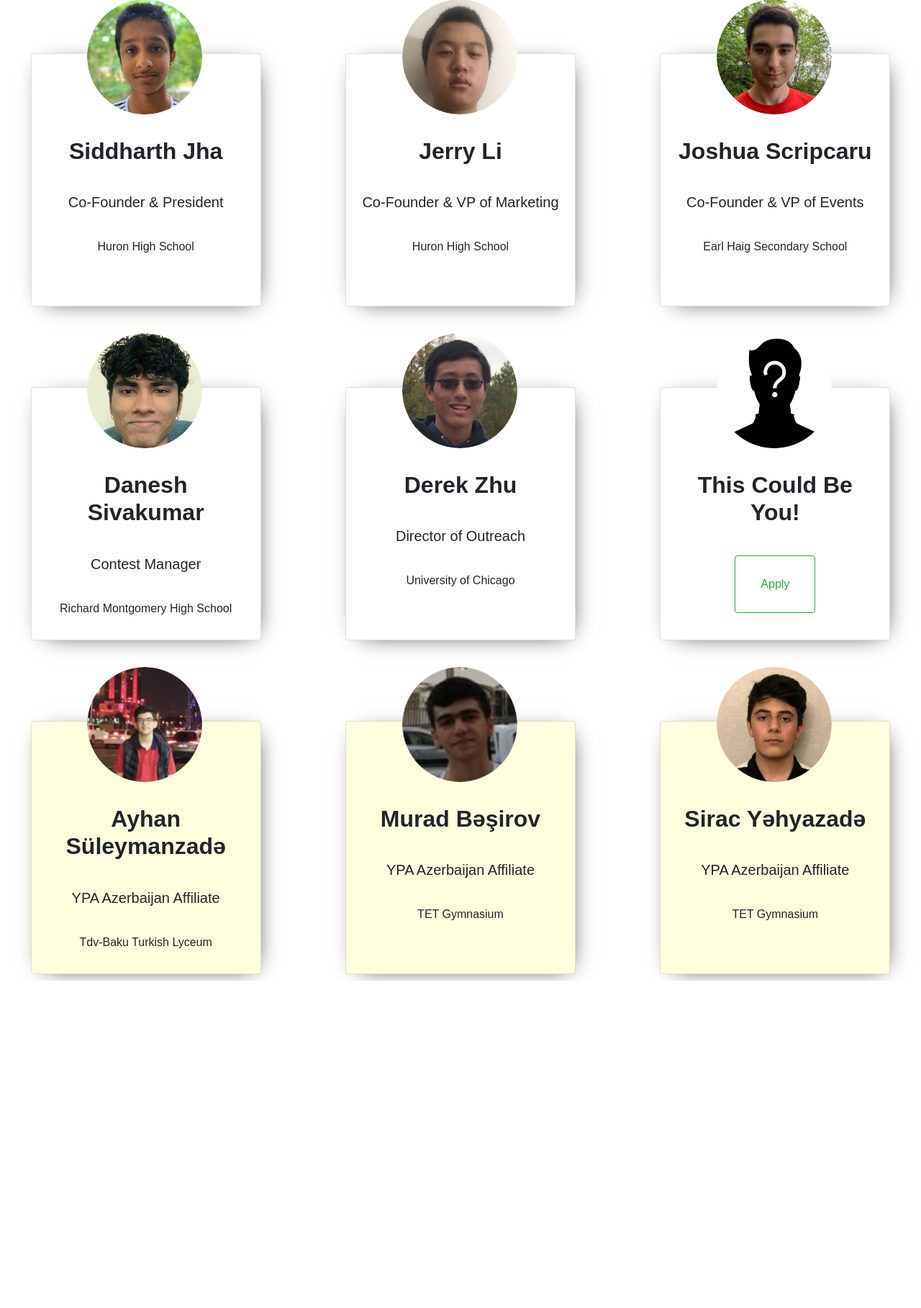
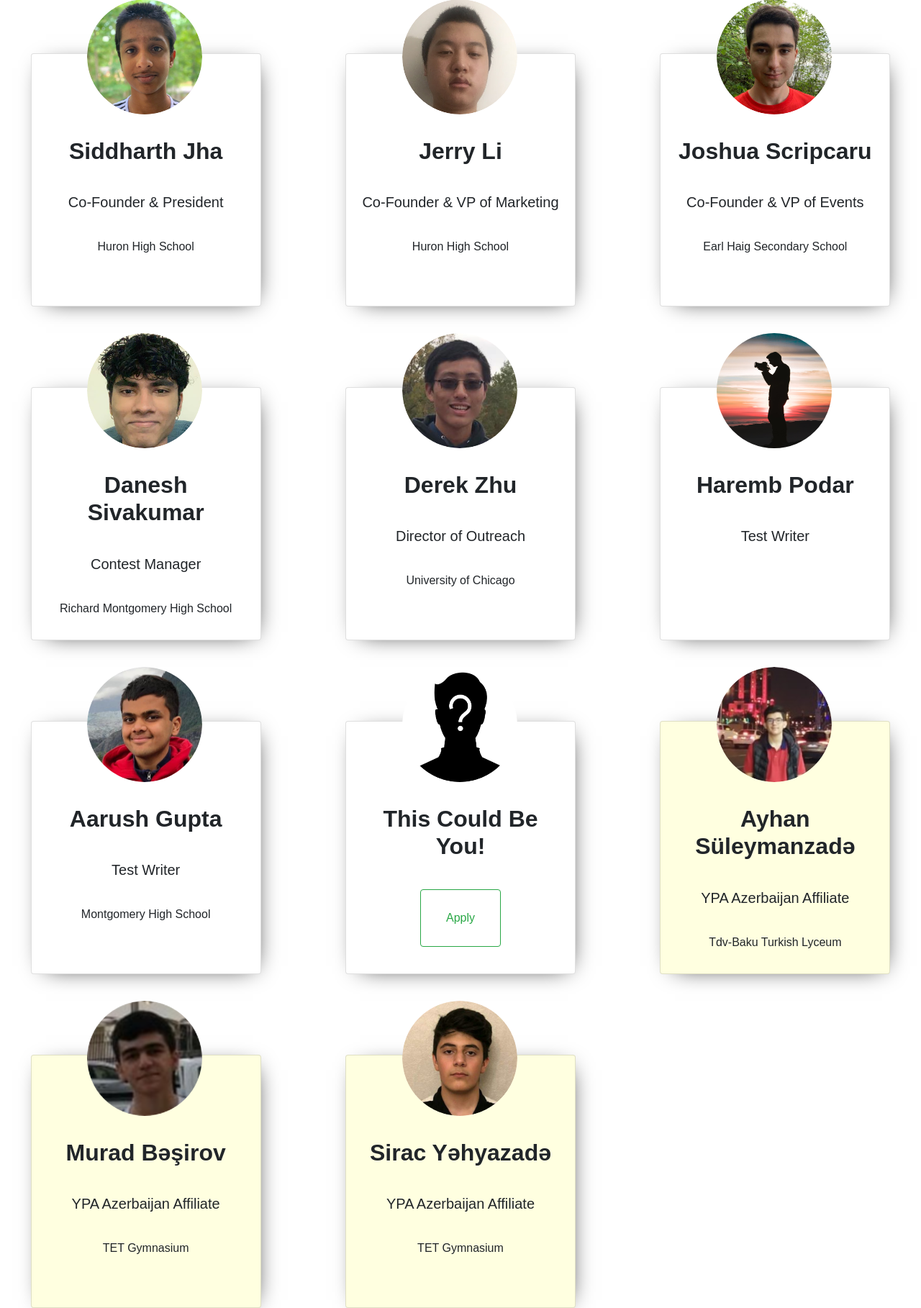
Before and after one commit to sidudaav/YPA, a Django app: page /team/ in a window 1280 px wide. Shown: the part 406-2224 px from the top of the page at 72% size. Before the commit the page ends 1769 px from the top, so only its background shows below. Run offline with Django 3.2, Linux system fonts and the light colour scheme; some libraries are stand-ins or nearby versions.

Commit message:
Added Aarush and HP

```diff
--- a/team/templates/team/team.html
+++ b/team/templates/team/team.html
@@ -97,6 +97,38 @@
             </div>
         </div>
     </div>
+    <div class="haremb card">
+        <div class="card-body">
+            <img src="{% static 'team/images/SampleProfilePhoto.jpeg' %}" class="profile-img img-fluid rounded-circle">
+            <div class="profile-information">
+                <h3 class="name">
+                    Haremb Podar
+                </h3>
+                <h5 class="position">
+                    Test Writer
+                </h5>
+                <h6 class="school">
+
+                </h6>
+            </div>
+        </div>
+    </div>
+    <div class="aarush card">
+        <div class="card-body">
+            <img src="{% static 'team/images/Aarush_Circle.png' %}" class="profile-img img-fluid rounded-circle">
+            <div class="profile-information">
+                <h3 class="name">
+                    Aarush Gupta
+                </h3>
+                <h5 class="position">
+                    Test Writer
+                </h5>
+                <h6 class="school">
+                    Montgomery High School
+                </h6>
+            </div>
+        </div>
+    </div>
     <div class="card">
         <div class="card-body">
             <img src="{% static 'team/images/Question_Circle.png' %}" class="profile-img img-fluid rounded-circle">
```
Also changed, not shown: team/static/team/images/Aarush_Circle.png (added).
